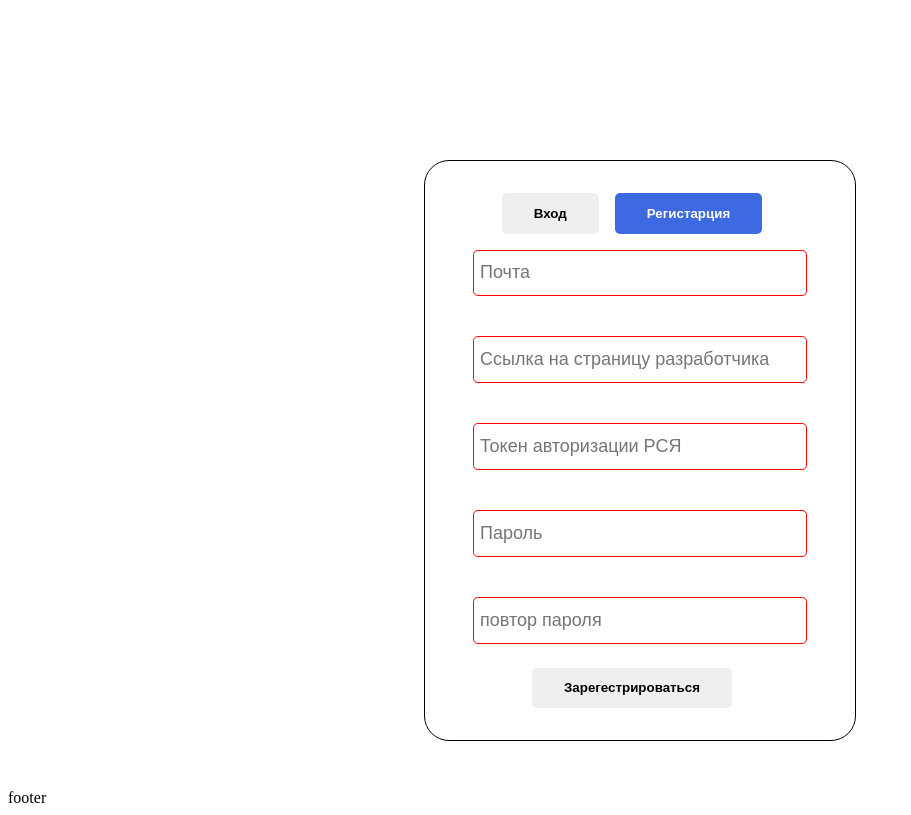
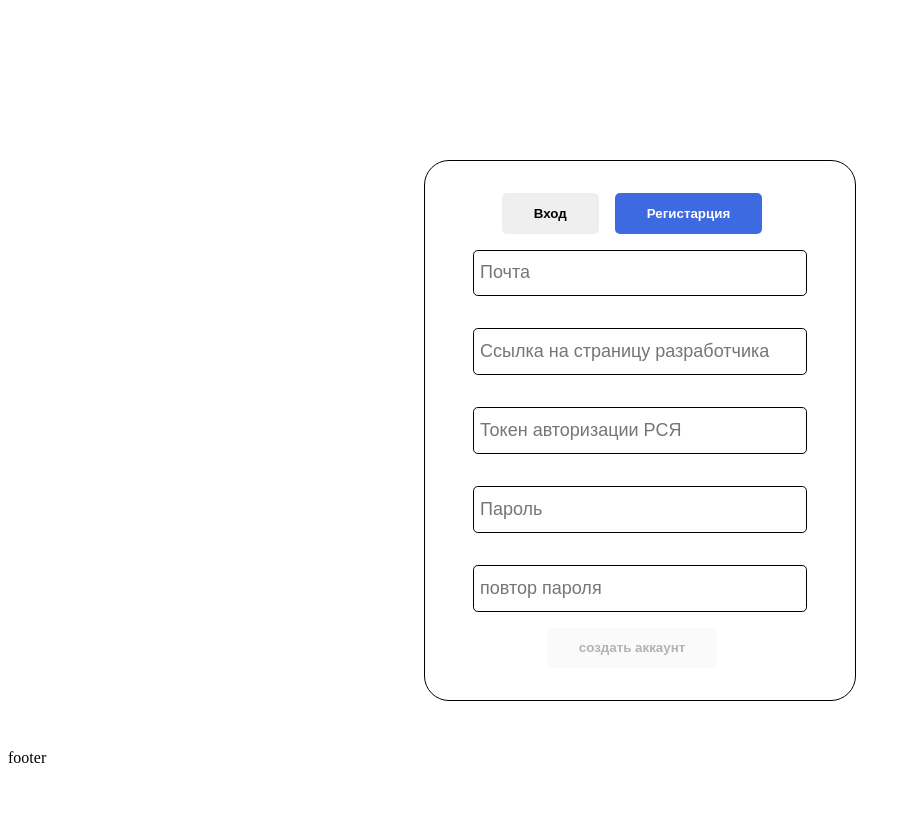
Before and after one commit to AlekseyMinigaleev/s4c-report-front, a React (Create React App) app: page /auth/welcome in a window 1280 px wide. Both pictures are taken after a click on the button "Регистарция". Shown: the whole page, without its empty margins (0-911 px from the left). Built offline with nearby package versions, Linux system fonts and the light colour scheme.

Commit message:
not refactored registration page

```diff
--- /dev/null
+++ b/src/api/axios.ts
@@ -0,0 +1,12 @@
+import axios from "axios";
+const axiosInstance = axios.create({
+  baseURL: "http://localhost:5041/api/",
+});
+
+axiosInstance.interceptors.request.use((config) => {
+  if (!config.headers["Content-Type"]) {
+    config.headers["Content-Type"] = "application/json";
+  }
+  return config;
+});
+export default axiosInstance;
--- a/src/components/auth/Forms/LogInForm.tsx
+++ b/src/components/auth/Forms/LogInForm.tsx
@@ -10,7 +10,7 @@ import {
 
 export default function LogInForm() {
   const [formState, setFormState] = useState<IUserCreditionals>({
-    email: "",
+    login: "",
     password: "",
   });
   const [isValidEmail, setIsValidEmail] = useState<boolean>(true);
@@ -21,7 +21,7 @@ export default function LogInForm() {
   }
 
   let isValidForm =
-    validateEmail(formState.email) && validatePassword(formState.password);
+    validateEmail(formState.login) && validatePassword(formState.password);
 
   return (
     <form onSubmit={submit} noValidate>
@@ -32,10 +32,9 @@ export default function LogInForm() {
         onChange={(email) => {
           setFormState({
             ...formState,
-            email: email,
+            login: email,
           });
-          let isValid = validateEmail(email);
-          setIsValidEmail(isValid);
+          setIsValidEmail(validateEmail(email));
         }}
         isValid={isValidEmail}
         errorMessage={"Некорректный формат электронной почты"}
@@ -49,8 +48,7 @@ export default function LogInForm() {
             ...formState,
             password: password,
           });
-          let isVlalid = validatePassword(password);
-          setIsValidPassword(isVlalid);
+          setIsValidPassword(validatePassword(password));
         }}
         isValid={isValidPassword}
         errorMessage={
--- a/src/components/auth/Forms/SignUpForm.tsx
+++ b/src/components/auth/Forms/SignUpForm.tsx
@@ -2,71 +2,238 @@ import React, { useState } from "react";
 import InputField from "../InputField/InputField";
 import classes from "./Form.module.css";
 import Button from "../Button/Button";
-import { ICreateAccountPayload } from "../../../models/auth/ICreateAccountPayload";
+import {
+  IUserCreditionals,
+  validateEmail,
+  validatePassword,
+} from "../../../models/auth/IUserCreditionals";
+import axios from "../../../api/axios";
+
+interface SignUpFormFields {
+  creditionals: IUserCreditionals;
+  developerPageUrl: string;
+  rsyaAyuthorizationToken: string;
+  repeatPassword: string;
+}
+
+interface ServerErrorMessages {
+  login: string[];
+  developerPageUrl: string[];
+  rsyaAuthorizationToken: string[];
+}
 
 export default function SignUpForm() {
-  const [formState, setFormState] = useState<ICreateAccountPayload>();
+  const [formState, setFormState] = useState<SignUpFormFields>({
+    creditionals: {
+      login: "",
+      password: "",
+    },
+    developerPageUrl: "",
+    rsyaAyuthorizationToken: "",
+    repeatPassword: "",
+  });
+  const [serverErrorMessages, setServerErrorMessages] =
+    useState<ServerErrorMessages>({
+      login: [],
+      developerPageUrl: [],
+      rsyaAuthorizationToken: [],
+    });
+
   const [isValidEmail, setIsValidEmail] = useState<boolean>(true);
+  const [isValidDeveloperPageUrl, setIsValidDeveloperPageUrl] =
+    useState<boolean>(true);
+  const [isValidRsyaAyuthorizationToken, setIsValidRsyaAyuthorizationToken] =
+    useState<boolean>(true);
   const [isValidPassword, setIsValidPassword] = useState<boolean>(true);
+  const [isValidPasswordRepeat, setIsValidRepeatPassword] =
+    useState<boolean>(true);
+
+  function validateRepeatPassword(repeatPassword: string): boolean {
+    return formState.creditionals.password === repeatPassword;
+  }
+  function validateDeveloperPageUrl(email: string): boolean {
+    let pattern = "https://yandex.ru/games/developer?name=";
+    return email.startsWith(pattern);
+  }
+  function validateRsyaAuthorizationToken(rsyaAuthorizationToken: string) {
+    return (
+      /^[a-zA-Z0-9_]+$/.test(rsyaAuthorizationToken) ||
+      rsyaAuthorizationToken == ""
+    );
+  }
+  function getEmailErrorMessage(): string {
+    let defaultErrorMessage = "Некорректный формат электронной почты";
+    let result = "";
+    if (serverErrorMessages.login.length == 0) {
+      result = defaultErrorMessage;
+    } else {
+      result = serverErrorMessages.login[0];
+    }
+
+    return result;
+  }
+  function getDeveloperPageUrlErrorMessage(): string {
+    let defaultErrorMessage =
+      "Указана не корректная ссылка на страницу разработчика";
+    let result = "";
+    if (serverErrorMessages.developerPageUrl.length == 0) {
+      result = defaultErrorMessage;
+    } else {
+      result = serverErrorMessages.developerPageUrl[0];
+    }
+
+    return result;
+  }
+  function getRsyaAuthorizationTokenErrorMessage(): string {
+    let defaultErrorMessage = "Указан неверный токен авторизации";
+    let result = "";
+    if (serverErrorMessages.rsyaAuthorizationToken.length == 0) {
+      result = defaultErrorMessage;
+    } else {
+      result = serverErrorMessages.rsyaAuthorizationToken[0];
+    }
+
+    return result;
+  }
+
+  async function createAccount() {
+    try {
+      await axios.post(
+        "Authentication/CreateAccount",
+        JSON.stringify({
+          credentionals: formState.creditionals,
+          developerPageUrl: formState.developerPageUrl,
+          rsyaAuthorizationToken: formState.rsyaAyuthorizationToken,
+        })
+      );
+      setServerErrorMessages({
+        login: [],
+        developerPageUrl: [],
+        rsyaAuthorizationToken: [],
+      });
+    } catch (error: any) {
+      if (error.response && error.response.data) {
+        const serverErrors: ServerErrorMessages = error.response.data;
+
+        setServerErrorMessages({
+          login: serverErrors.login || [],
+          developerPageUrl: serverErrors.developerPageUrl || [],
+          rsyaAuthorizationToken: serverErrors.rsyaAuthorizationToken || [],
+        });
+
+        setIsValidDeveloperPageUrl(serverErrors.developerPageUrl.length == 0);
+        setIsValidEmail(serverErrors.login.length == 0);
+        setIsValidRsyaAyuthorizationToken(
+          serverErrors.rsyaAuthorizationToken.length == 0
+        );
+      }
+
+      console.log(serverErrorMessages);
+    }
+  }
+  let isValidFormForRequest =
+    validateEmail(formState.creditionals.login) &&
+    validatePassword(formState.creditionals.password) &&
+    validateDeveloperPageUrl(formState.developerPageUrl) &&
+    validateRsyaAuthorizationToken(formState.rsyaAyuthorizationToken) &&
+    validateRepeatPassword(formState.repeatPassword)&&
+    serverErrorMessages.developerPageUrl.length==0 &&
+    serverErrorMessages.login.length==0 &&
+    serverErrorMessages.rsyaAuthorizationToken.length==0;
+
   return (
-    <form>
+    <form onSubmit={(e) => e.preventDefault()}>
       <InputField
         type="email"
         required={true}
         placeholderText="Почта"
-        onChange={function (value: string): void {
-          throw new Error("Function not implemented.");
+        onChange={(email: string) => {
+          setFormState((prev) => ({
+            ...prev,
+            creditionals: { ...prev.creditionals, login: email },
+          }));
+
+          setIsValidEmail(validateEmail(email));
         }}
-        isValid={false}
-        errorMessage={""}
+        isValid={isValidEmail}
+        errorMessage={getEmailErrorMessage()}
       />
 
       <InputField
         type="text"
         required={true}
         placeholderText="Ссылка на страницу разработчика"
-        onChange={function (value: string): void {
-          throw new Error("Function not implemented.");
+        onChange={(developerPageUrl: string) => {
+          setFormState({
+            ...formState,
+            developerPageUrl: developerPageUrl,
+          });
+
+          setIsValidDeveloperPageUrl(
+            validateDeveloperPageUrl(developerPageUrl)
+          );
         }}
-        isValid={false}
-        errorMessage={""}
+        isValid={isValidDeveloperPageUrl}
+        errorMessage={getDeveloperPageUrlErrorMessage()}
       />
 
       <InputField
         type="text"
         required={false}
         placeholderText="Токен авторизации РСЯ"
-        onChange={function (value: string): void {
-          throw new Error("Function not implemented.");
+        onChange={(rsyaAyuthorizationToken: string) => {
+          setFormState({
+            ...formState,
+            rsyaAyuthorizationToken: rsyaAyuthorizationToken,
+          });
+
+          setIsValidRsyaAyuthorizationToken(
+            validateRsyaAuthorizationToken(rsyaAyuthorizationToken)
+          );
         }}
-        isValid={false}
-        errorMessage={""}
+        isValid={isValidRsyaAyuthorizationToken}
+        errorMessage={getRsyaAuthorizationTokenErrorMessage()}
       />
 
       <InputField
         type="password"
         required={true}
         placeholderText="Пароль"
-        onChange={function (value: string): void {
-          throw new Error("Function not implemented.");
+        onChange={(password: string) => {
+          setFormState((prev) => ({
+            ...prev,
+            creditionals: { ...prev.creditionals, password: password },
+          }));
+
+          setIsValidPassword(validatePassword(password));
         }}
-        isValid={false}
-        errorMessage={""}
+        isValid={isValidPassword}
+        errorMessage={
+          "Минимальная длина пароля - 8 символов, пароль должен содержать хотя бы одну: заглавную букву, строчную букву, цифру"
+        }
       />
 
       <InputField
         type="password"
         required={true}
         placeholderText="повтор пароля"
-        onChange={function (value: string): void {
-          throw new Error("Function not implemented.");
+        onChange={(repeatPassword: string) => {
+          setFormState({
+            ...formState,
+            repeatPassword: repeatPassword,
+          });
+
+          setIsValidRepeatPassword(validateRepeatPassword(repeatPassword));
         }}
-        isValid={false}
-        errorMessage={""}
+        isValid={isValidPasswordRepeat}
+        errorMessage={"Пароли не совпадают"}
       />
-
-      <Button onClick={() => console.log()} isActive={false}>
-        Зарегестрироваться
+      <Button
+        onClick={createAccount}
+        isActive={isValidFormForRequest}
+        disabled={!isValidFormForRequest}
+      >
+        создать аккаунт
       </Button>
     </form>
   );
--- a/src/models/auth/IUserCreditionals.ts
+++ b/src/models/auth/IUserCreditionals.ts
@@ -1,11 +1,11 @@
 export interface IUserCreditionals {
-  email: string;
+  login: string;
   password: string;
 }
 
-export function validateEmail(email: string): boolean {
+export function validateEmail(login: string): boolean {
   let isValid = false;
-  if (/^[a-zA-Z0-9._%+-]+@[a-zA-Z0-9.-]+\.[a-zA-Z]{2,}$/.test(email)) {
+  if (/^[a-zA-Z0-9._%+-]+@[a-zA-Z0-9.-]+\.[a-zA-Z]{2,}$/.test(login)) {
     isValid = true;
   }
   return isValid;
```
Also changed, not shown: src/models/auth/ICreateAccountPayload.tsx (deleted, +0 -7 lines).
